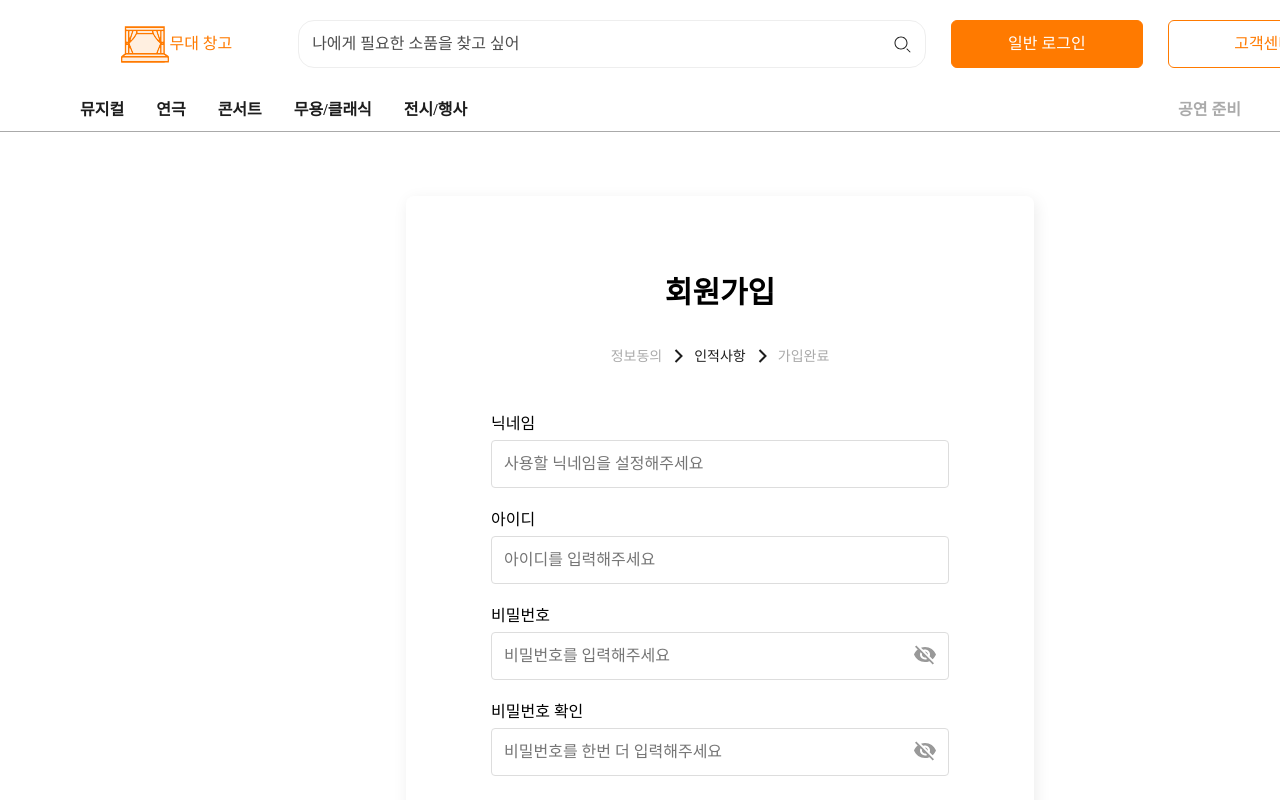
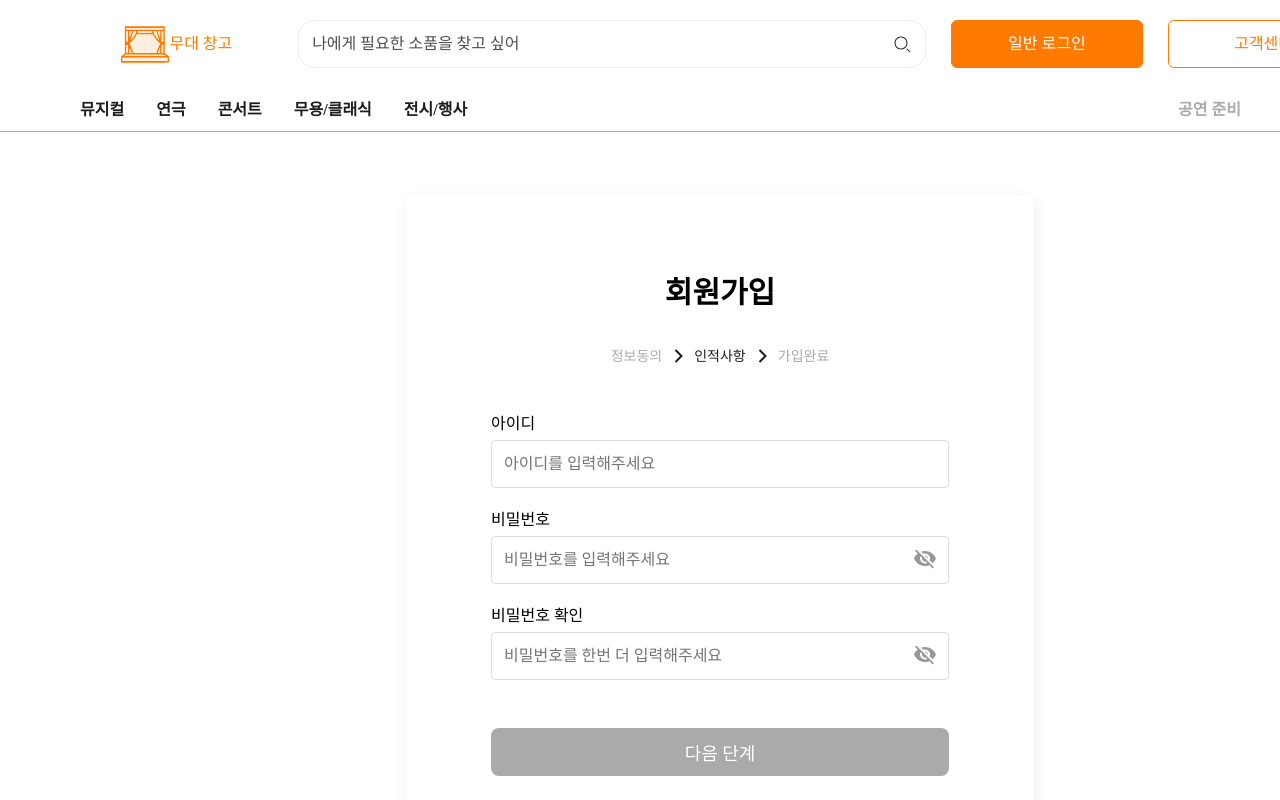
Before and after one commit to Stagecontainer/Client, a React (Vite) app: page /join/user in a window 1280 px wide. Shown: the top 800 px of the page. Built offline with nearby package versions, Linux system fonts and the light colour scheme; a web font is replaced by a local one.

Commit message:
닉네임 제거

```diff
--- a/src/components/form/Label.jsx
+++ b/src/components/form/Label.jsx
@@ -4,7 +4,7 @@ const Label = ({ children, label, valid }) => {
       <span style={ valid ? { fontSize: "16px", fontWeight: 500, color: "red"} : { fontSize: "16px", fontWeight: 500} }>
         {valid ? label + "*" : label}</span>
       {children}
-      {valid && <div style={{ color: "red", fontSize: "14px", margin:"8px 4px"}}>중복된 닉네임입니다.</div>}
+      {valid && <div style={{ color: "red", fontSize: "14px", margin:"8px 4px"}}>중복된 아이디입니다.</div>}
     </div>
   );
 };
--- a/src/pages/join/UserDetailPage.jsx
+++ b/src/pages/join/UserDetailPage.jsx
@@ -14,12 +14,11 @@ import postSignup from "../../api/users"
 
 const UserDetailPage = () => {
     const navigate = useNavigate();
-    const [nick, setNick] = useState('');
     const [id, setId] = useState('');
     const [pw, setPw] = useState('');
     const [repw, setRepw] = useState('');
     const [isFormValid, setIsFormValid] = useState(false);
-    const [validnick, setvalidNick] = useState(false);
+    const [validId, setvalidId] = useState(false);
     const [isShowPassword, setShowPassword] = useState(
         {
             password: false,
@@ -28,7 +27,6 @@ const UserDetailPage = () => {
     );
 
     const clearInput = () => {
-        setNick('');
         setId('');
         setPw('');
         setRepw('');
@@ -36,10 +34,10 @@ const UserDetailPage = () => {
 
     const handleSubmit = async (e) => {
         e.preventDefault();
-        setvalidNick(false);
+        setvalidId(false);
         try {
             const user = {
-                nickname: nick,
+                nickname: id,
                 password: pw
             }
             const res = await postSignup(user);
@@ -50,7 +48,7 @@ const UserDetailPage = () => {
             if (error.response) {
                 switch (error.response.status) {
                     case 400:
-                        setvalidNick(true);
+                        setvalidId(true);
                         break;
                     default:
                         clearInput();
@@ -67,11 +65,11 @@ const UserDetailPage = () => {
     };
 
     useEffect(() => {
-        const allFieldsFilled = nick !== '' && id !== '' && pw !== '' && repw !== '';
+        const allFieldsFilled = id !== '' && pw !== '' && repw !== '';
         const PasswordMatch = pw === repw;
 
         setIsFormValid(allFieldsFilled && PasswordMatch);
-    }, [nick, id, pw, repw]);
+    }, [ id, pw, repw]);
 
 
     return (
@@ -81,16 +79,8 @@ const UserDetailPage = () => {
                 <div className="title">회원가입</div>
                 <Progress currentStep={"user"} />
                 <div style={{ margin: "48px 85px 48px 85px" }}>
-                    <Label label={"닉네임"} valid={validnick}>
-                        <div style={{ height: "8px" }} />
-                        <JoinInput
-                            type="text"
-                            value={nick}
-                            onChange={(e) => setNick(e.target.value)}
-                            placeholder="사용할 닉네임을 설정해주세요" />
-                    </Label>
 
-                    <Label label={"아이디"}>
+                    <Label label={"아이디"} valid={validId}>
                         <div style={{ height: "8px" }} />
                         <JoinInput
                             type="text"
```
